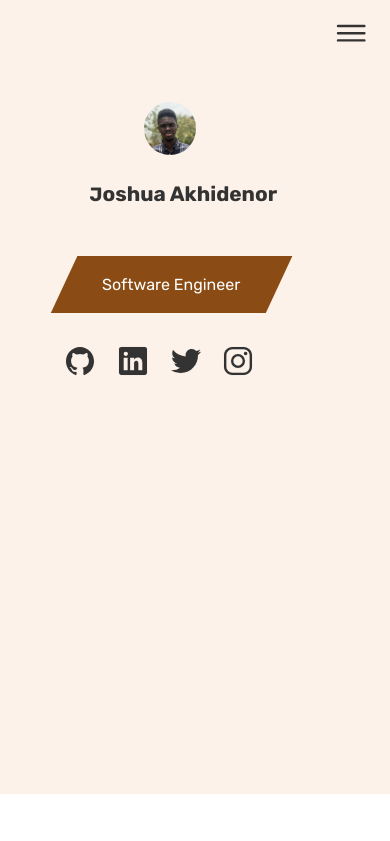
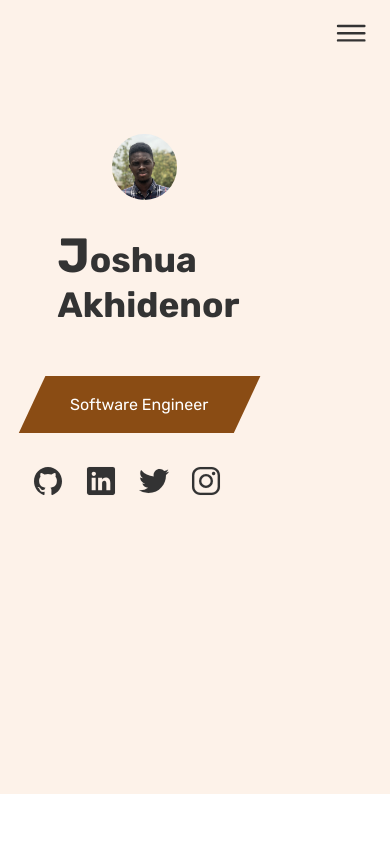
Before and after one commit to Ekunsunmidaniel/portfolio, a plain HTML site: page index.html in a window 390 px wide. Shown: the top 841 px of the page. Drawn offline with nearby package versions, Linux system fonts and the light colour scheme.

Commit message:
Update files

```diff
--- a/css/queries.css
+++ b/css/queries.css
@@ -119,13 +119,17 @@
 /**************************/
 
 @media (max-width: 44em) {
-  .heading-primary {
-    font-size: 2.6rem;
+  .hero {
+    padding: 4rem;
   }
 
-  .heading-primary::first-letter {
+  /* .heading-primary {
+    font-size: 2.6rem;
+  } */
+
+  /* .heading-primary::first-letter {
     font-size: 2.8rem;
-  }
+  } */
 
   .profile-photo-box img {
     margin-left: 10rem;
@@ -158,9 +162,9 @@
 /**************************/
 
 @media (max-width: 34em) {
-  .heading-primary::first-letter {
-    font-size: 2.4rem;
-  }
+  /* .heading-primary::first-letter {
+    font-size: 2.6rem;
+  } */
 
   .occupation {
     font-size: 2rem;
```
